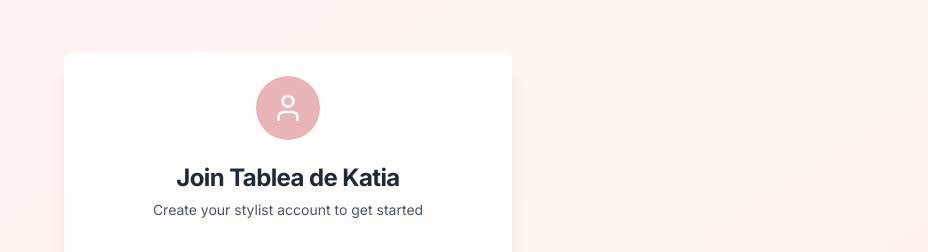
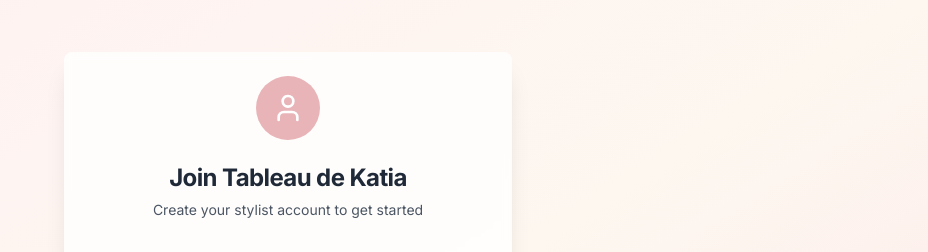
Before and after one commit to eimf/sheets, a Next.js app: page /register in a window 1280 px wide. Shown: the top 252 px of the page, without its empty margins (352-1280 px from the left). Built offline with nearby package versions, Linux system fonts and the light colour scheme; no server answers.

Commit message:
correct tablea text to tableau

```diff
--- a/app/layout.tsx
+++ b/app/layout.tsx
@@ -8,7 +8,7 @@
 const inter = Inter({ subsets: ['latin'] });
 
 export const metadata: Metadata = {
-  title: 'Tablea de Katia - Salon Management',
+  title: 'Tableau de Katia - Salon Management',
   description: 'Professional salon service logging and management system',
 };
 
--- a/app/page.tsx
+++ b/app/page.tsx
@@ -52,7 +52,7 @@
             </div>
 
             <h1 className="text-5xl sm:text-6xl font-bold text-gray-800 mb-6">
-              Tablea de <span className="text-rose-gold">Katia</span>
+              Tableau de <span className="text-rose-gold">Katia</span>
             </h1>
 
             <p className="text-xl text-gray-600 mb-8 max-w-2xl mx-auto">
@@ -119,7 +119,7 @@
             Ready to streamline your salon management?
           </h2>
           <p className="text-lg text-gray-600 mb-8">
-            Join salon professionals who trust Tablea de Katia to manage their services efficiently.
+            Join salon professionals who trust Tableau de Katia to manage their services efficiently.
           </p>
           <Button
             onClick={() => router.push('/register')}
--- a/components/auth/LoginForm.tsx
+++ b/components/auth/LoginForm.tsx
@@ -66,7 +66,7 @@
             Welcome Back
           </CardTitle>
           <CardDescription className="text-gray-600">
-            Sign in to Tablea de Katia salon management
+            Sign in to Tableau de Katia salon management
           </CardDescription>
         </CardHeader>
 
--- a/components/auth/RegisterForm.tsx
+++ b/components/auth/RegisterForm.tsx
@@ -56,7 +56,7 @@
         user: result.user,
         token: result.token,
       }));
-      toast.success('Account created successfully! Welcome to Tablea de Katia.');
+      toast.success('Account created successfully! Welcome to Tableau de Katia.');
       router.push('/dashboard');
     } catch (error: any) {
       console.error('Registration error:', error);
@@ -73,7 +73,7 @@
             <User className="w-8 h-8 text-white" />
           </div>
           <CardTitle className="text-2xl font-bold text-gray-800">
-            Join Tablea de Katia
+            Join Tableau de Katia
           </CardTitle>
           <CardDescription className="text-gray-600">
             Create your stylist account to get started
--- a/components/dashboard/Header.tsx
+++ b/components/dashboard/Header.tsx
@@ -44,7 +44,7 @@
             <Scissors className="w-5 h-5 text-white" />
           </div>
           <div>
-            <h1 className="text-xl font-bold text-gray-800">Tablea de Katia</h1>
+            <h1 className="text-xl font-bold text-gray-800">Tableau de Katia</h1>
             <p className="text-sm text-gray-500">Salon Management</p>
           </div>
         </div>
```
